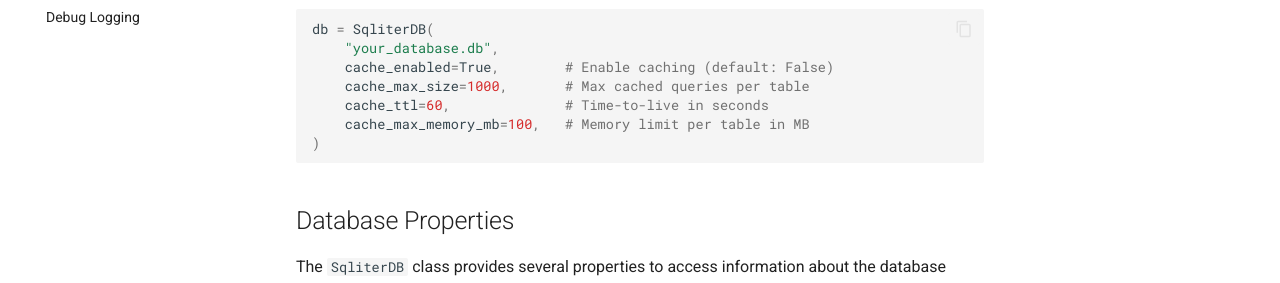
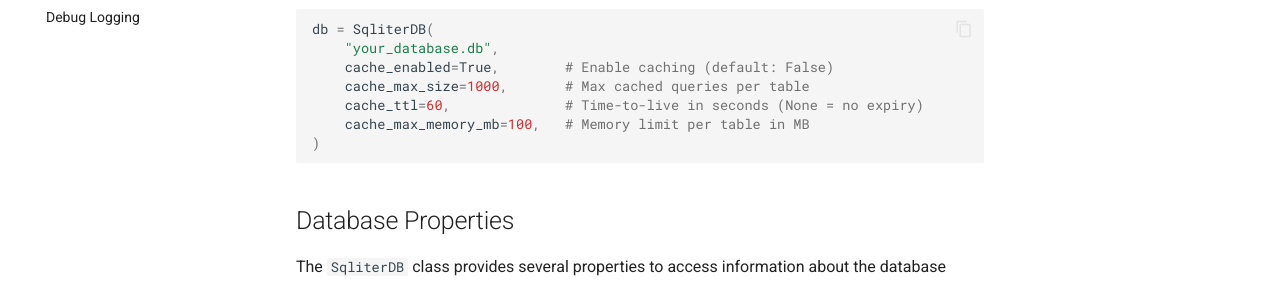
Before and after one commit to seapagan/sqliter-py, an MkDocs documentation site: the page built from docs/guide/connecting.md, in a window 1280 px wide and 900 px high, scrolled down 1211 px. Shown: the part 414-697 px from the top of the window. Built offline with MkDocs 1.6.1 and Material for MkDocs 9.7.7, drawn with Linux system fonts in a browser that asks for light colours; plug-ins that fetch from the network failed and are left out; comment, search, counter and statistics services are not loaded.

Commit message:
Clarify that cache_ttl=None means no expiry in connecting docs

````diff
--- a/docs/guide/connecting.md
+++ b/docs/guide/connecting.md
@@ -76,7 +76,7 @@ db = SqliterDB(
     "your_database.db",
     cache_enabled=True,        # Enable caching (default: False)
     cache_max_size=1000,       # Max cached queries per table
-    cache_ttl=60,              # Time-to-live in seconds
+    cache_ttl=60,              # Time-to-live in seconds (None = no expiry)
     cache_max_memory_mb=100,   # Memory limit per table in MB
 )
 ```
````
